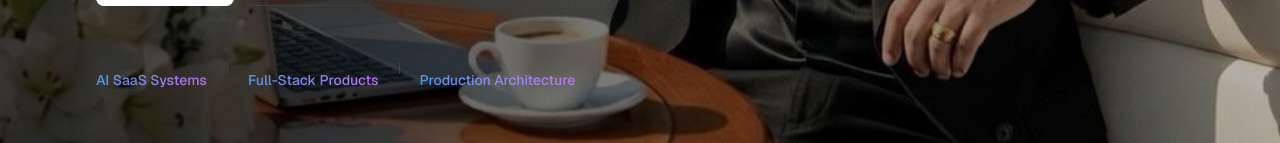
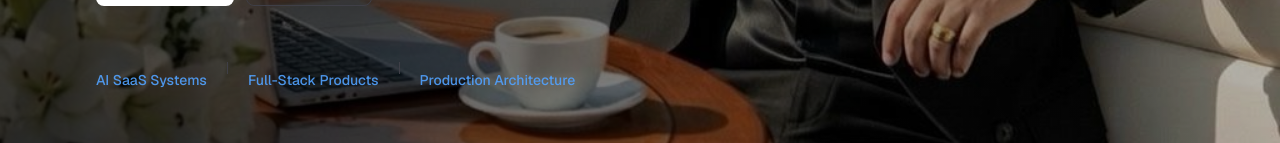
Before and after one commit to zohair-azmat-ai/zohair-portfolio, a Next.js app: page / in a window 1280 px wide. Shown: the part 657-800 px from the top of the page. Built offline with nearby package versions, Linux system fonts and the light colour scheme.

Commit message:
Match hero stats color to solid blue-400 (remove gradient)

```diff
--- a/components/sections/HeroSection.tsx
+++ b/components/sections/HeroSection.tsx
@@ -76,7 +76,7 @@ export default function HeroSection() {
           <div className="animate-fade-up animation-delay-400 flex flex-wrap items-center gap-x-5 gap-y-3 pt-1">
             {stats.map((label, i) => (
               <Fragment key={label}>
-                <span className="mt-6 text-sm font-medium bg-gradient-to-r from-blue-400 to-purple-400 bg-clip-text text-transparent opacity-90">
+                <span className="mt-6 text-sm font-medium text-blue-400 opacity-90">
                   {label}
                 </span>
                 {i < stats.length - 1 && (
```
